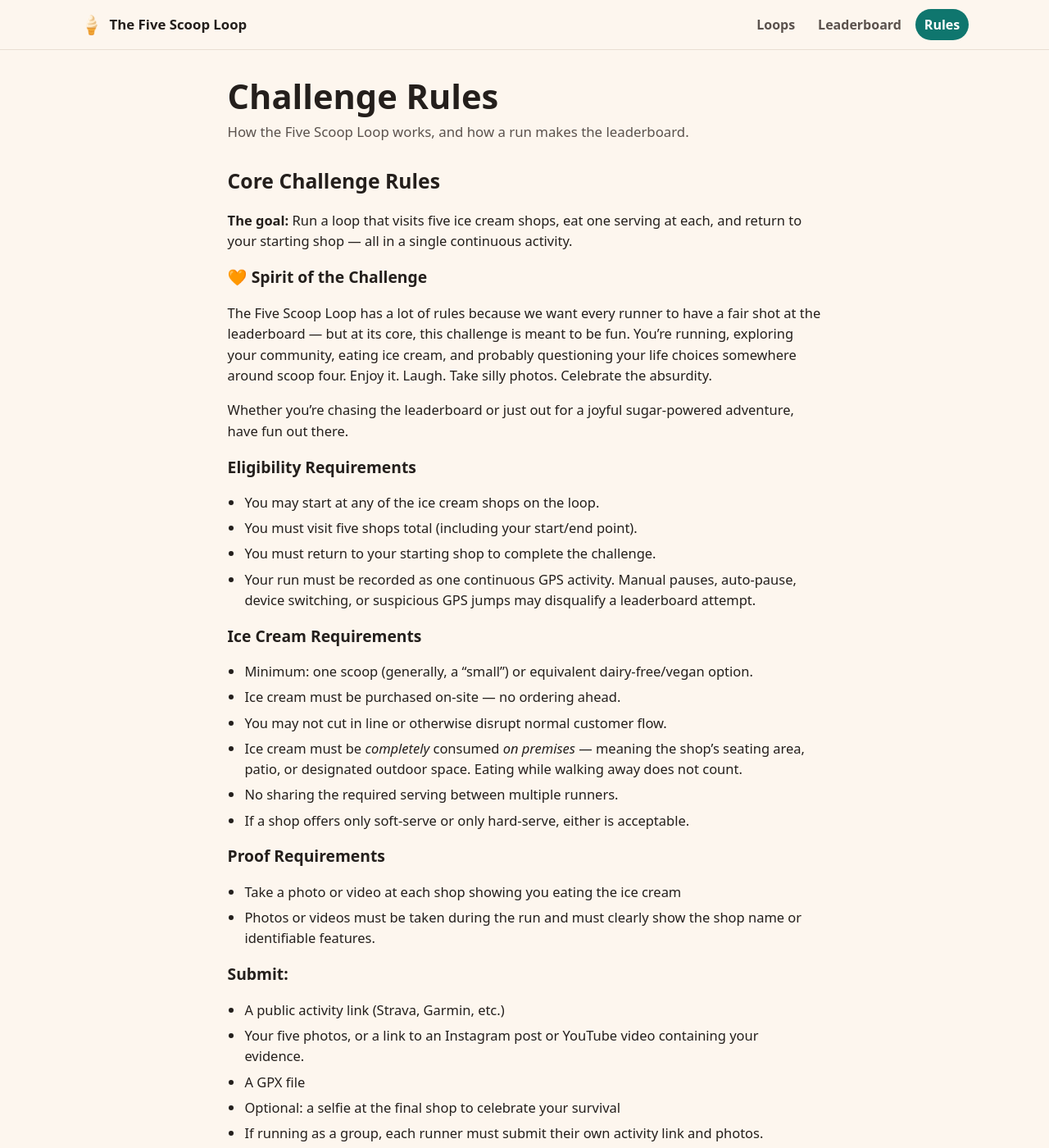
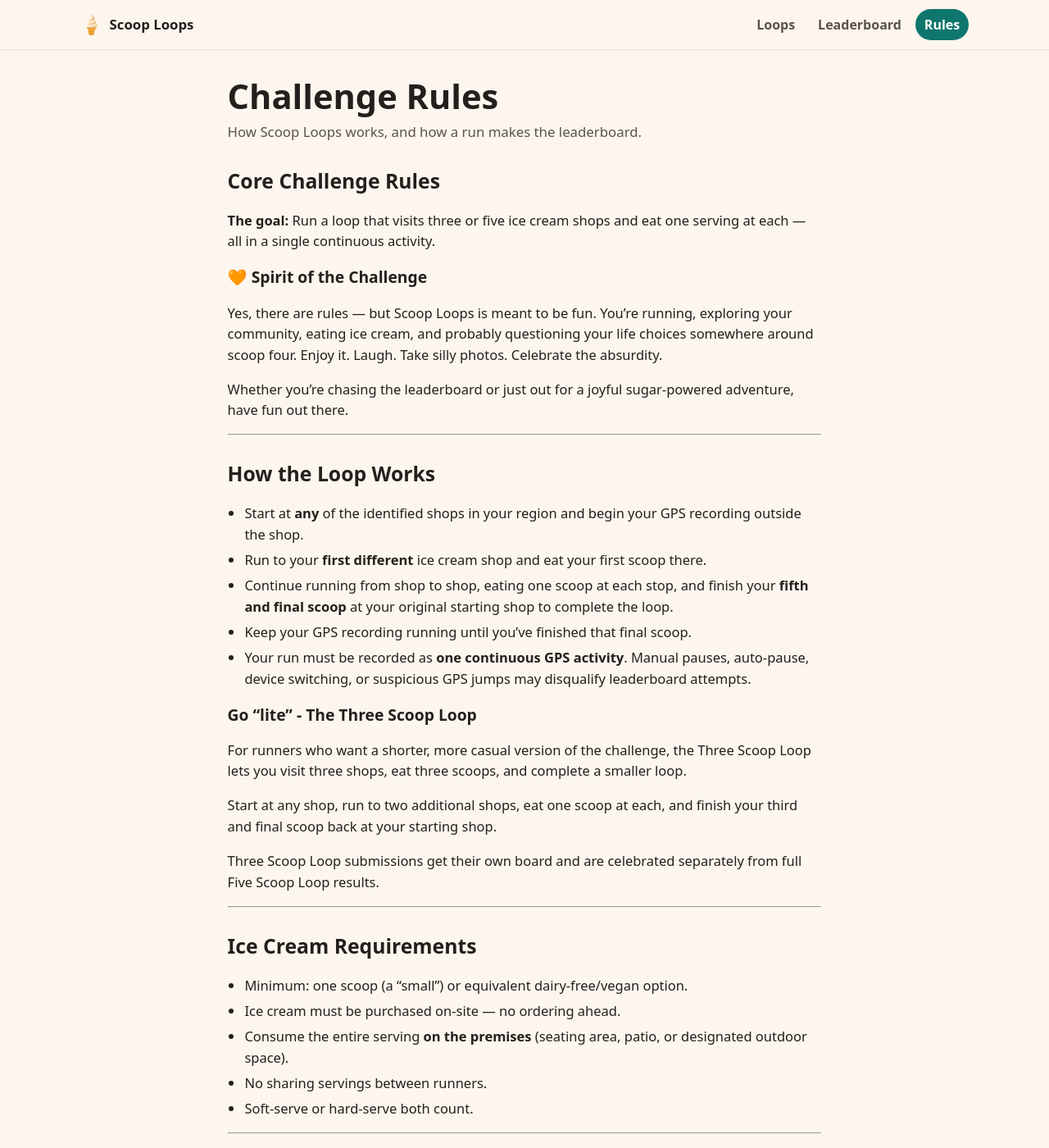
Before and after one commit to jasonday/The-Five-Scoop-Loop, a Jekyll site: the page built from rules.md, in a window 1280 px wide and 1400 px high. Shown: the whole window at 82% size. Built offline with Jekyll 4.4.1, drawn with Linux system fonts in a browser that asks for light colours; a script that is not in the unit is left out; some of the changed text lies outside the part shown.

Commit message:
Add Three/Five Scoop Loop boards; rename site to Scoop Loops
Two leaderboards per region
- New loopType ("five" | "three") derived from the form question "Did you
  complete the Five Scoop Loop or the Three Scoop Loop?".
- Each region now shows a Five Scoop Loop board and a Three Scoop Loop board,
  each ranked by finish time. The fun-run board is removed; unfinished runs are
  shared on Instagram instead.
- process.js drops rerouted/funRun/funRunReason; app.js replaces the
  eligible/funRuns getters with boardFor(type) + a boards list and a
  loopTypeLabel helper; the modal shows a loop-type pill and a Region row.
- Sample data, rules, and README updated to the two-board model.

Rename to "Scoop Loops"
- Site title, H1, hero copy, footer/README, and cosmetic references renamed.
  The loop-type names ("Five/Three Scoop Loop") and the Google Form question
  strings are intentionally unchanged.
- baseurl -> /scoop-loops; footer GitHub link fixed to
  github.com/jasonday/scoop-loops (was the wrong owner). Hashtag -> #scooploops.

Note: index.html had been rolled back on disk (OneDrive sync) to a pre-evidence
state; restored from d4e310f before applying these changes, so evidence embeds,
deep links, and the share button are intact.

Co-Authored-By: Claude Opus 4.8 <noreply@anthropic.com>

```diff
--- a/_config.yml
+++ b/_config.yml
@@ -1,12 +1,13 @@
-title: The Five Scoop Loop
-tagline: Run a loop, visit five ice cream shops, earn your scoops.
+title: Scoop Loops
+tagline: Run a loop, visit ice cream shops, earn your scoops.
 description: >-
   A regional ice cream run challenge. Run a single continuous loop that visits
-  five ice cream shops across Maine, eat at each one, and return to your start.
+  three or five ice cream shops across Maine, eat at each one, and return to
+  your start.
 # Set this to your published URL. For a project site it is
 # https://<user>.github.io/<repo>. Leave baseurl empty for a user/org site.
 url: "https://jasonday.github.io"
-baseurl: "/The-Five-Scoop-Loop"
+baseurl: "/scoop-loops"
 
 # Build settings
 markdown: kramdown
--- a/_includes/footer.html
+++ b/_includes/footer.html
@@ -2,7 +2,7 @@
   <div class="site-footer__inner">
     <p>{{ site.title }} — a friendly, unofficial community challenge. Run smart, eat well, be kind to the shops.</p>
     <p>{{ site.title }} was devised by members of the <a href="https://linktr.ee/pipingplovers">Piping Plovers Run Club</a> and implemented by <a href="https://jasonbyday.com">Jason Day</a>.</p>
-    <p>If you want to add another loop, open an issue or PR on <a href="https://github.com/jasonbyday/the-five-scoop-loop">GitHub</a>.</p>
+    <p>If you want to add another loop, open an issue or PR on <a href="https://github.com/jasonday/scoop-loops">GitHub</a>.</p>
     <p class="site-footer__meta">
       Maps &copy; <a href="https://www.openstreetmap.org/copyright">OpenStreetMap</a> contributors, tiles by
       <a href="https://carto.com/attributions">CARTO</a>.
--- a/assets/css/main.css
+++ b/assets/css/main.css
@@ -1,5 +1,5 @@
 /* =========================================================
-   The Five Scoop Loop
+   Scoop Loops
    Custom, accessible, mobile-first styles.
    Colors chosen for WCAG AA contrast in light and dark.
    ========================================================= */
@@ -364,6 +364,9 @@ table.board tbody tr:hover { background: var(--pink-soft); }
 }
 .subhead h3 { margin: 0; font-size: 1.15rem; }
 .subhead .hint { color: var(--ink-soft); font-size: 0.9rem; margin: 0; }
+.board-block + .board-block { margin-top: 1.4rem; }
+.board-note { margin-top: 1.2rem; }
+.board-block .subhead { margin-top: 0.8rem; }
 
 /* -------------------- Modal -------------------- */
 .modal-backdrop {
@@ -503,8 +506,8 @@ table.board tbody tr:hover { background: var(--pink-soft); }
   font-size: 0.78rem;
   font-weight: 700;
 }
-.pill--eligible { background: var(--mint-soft); color: var(--mint); }
-.pill--fun { background: var(--pink-soft); color: var(--pink); }
+.pill--eligible, .pill--five { background: var(--mint-soft); color: var(--mint); }
+.pill--fun, .pill--three { background: var(--pink-soft); color: var(--pink); }
 
 .visually-hidden {
   position: absolute !important;
--- a/rules.md
+++ b/rules.md
@@ -1,70 +1,82 @@
 ---
 layout: page
 title: Challenge Rules
-subtitle: How the Five Scoop Loop works, and how a run makes the leaderboard.
+subtitle: How Scoop Loops works, and how a run makes the leaderboard.
 permalink: /rules/
-description: The rules and guidelines for completing a Five Scoop Loop.
+description: The rules and guidelines for completing a Scoop Loop.
 ---
 
 ## Core Challenge Rules
-**The goal:** Run a loop that visits five ice cream shops, eat one serving at each, and return to your starting shop — all in a single continuous activity.
+**The goal:** Run a loop that visits three or five ice cream shops and eat one serving at each — all in a single continuous activity.
 
 ### 🧡 Spirit of the Challenge
-The Five Scoop Loop has a lot of rules because we want every runner to have a fair shot at the leaderboard — but at its core, this challenge is meant to be fun. You’re running, exploring your community, eating ice cream, and probably questioning your life choices somewhere around scoop four. Enjoy it. Laugh. Take silly photos. Celebrate the absurdity.
+Yes, there are rules — but Scoop Loops is meant to be fun. You’re running, exploring your community, eating ice cream, and probably questioning your life choices somewhere around scoop four. Enjoy it. Laugh. Take silly photos. Celebrate the absurdity.
 
 Whether you’re chasing the leaderboard or just out for a joyful sugar‑powered adventure, have fun out there.
 
-### Eligibility Requirements
-* You may start at any of the ice cream shops on the loop.
-* You must visit five shops total (including your start/end point).
-* You must return to your starting shop to complete the challenge.
-* Your run must be recorded as one continuous GPS activity. Manual pauses, auto‑pause, device switching, or suspicious GPS jumps may disqualify a leaderboard attempt.
+---
 
-### Ice Cream Requirements
-* Minimum: one scoop (generally, a “small”) or equivalent dairy-free/vegan option.
-* Ice cream must be purchased on-site — no ordering ahead.
-* You may not cut in line or otherwise disrupt normal customer flow.
-* Ice cream must be *completely* consumed *on premises* — meaning the shop’s seating area, patio, or designated outdoor space. Eating while walking away does not count.
-* No sharing the required serving between multiple runners.
-* If a shop offers only soft‑serve or only hard‑serve, either is acceptable.
+## How the Loop Works
+* Start at **any** of the identified shops in your region and begin your GPS recording outside the shop.
+* Run to your **first different** ice cream shop and eat your first scoop there.
+* Continue running from shop to shop, eating one scoop at each stop, and finish your **fifth and final scoop** at your original starting shop to complete the loop.
+* Keep your GPS recording running until you’ve finished that final scoop.
+* Your run must be recorded as **one continuous GPS activity**. Manual pauses, auto‑pause, device switching, or suspicious GPS jumps may disqualify leaderboard attempts.
 
-### Proof Requirements
-* Take a photo or video at each shop showing you eating the ice cream
-* Photos or videos must be taken during the run and must clearly show the shop name or identifiable features.
+### Go "lite" - The Three Scoop Loop
+For runners who want a shorter, more casual version of the challenge, the Three Scoop Loop lets you visit three shops, eat three scoops, and complete a smaller loop.
 
-### Submit:
+Start at any shop, run to two additional shops, eat one scoop at each, and finish your third and final scoop back at your starting shop.
+
+Three Scoop Loop submissions get their own board and are celebrated separately from full Five Scoop Loop results.
+
+---
+
+## Ice Cream Requirements
+* Minimum: one scoop (a “small”) or equivalent dairy‑free/vegan option.
+* Ice cream must be purchased on‑site — no ordering ahead.
+* Consume the entire serving **on the premises** (seating area, patio, or designated outdoor space).
+* No sharing servings between runners.
+* Soft‑serve or hard‑serve both count.
+
+---
+
+## Proof Requirements
+* Take a photo or video at each shop showing:
+  * You (or your hand/face) with the ice cream, and
+  * A clearly identifiable feature of the shop.
+* Photos/videos must be taken **during the run**, not before or after.
+
+---
+
+## Submit Your Run
 * A public activity link (Strava, Garmin, etc.)
-* Your five photos, or a link to an Instagram post or YouTube video containing your evidence.
+* A photo at each shop, or a link to an Instagram/YouTube post containing them
 * A GPX file
-* Optional: a selfie at the final shop to celebrate your survival
-* If running as a group, each runner must submit their own activity link and photos.
-* Submit here: [https://forms.gle/iGAL5YutMu5bbtK39](https://forms.gle/iGAL5YutMu5bbtK39)
+* Optional: a selfie at the final shop
+* Group runs: each runner submits their own activity and photos
+* Submit here: https://forms.gle/iGAL5YutMu5bbtK39
 
-### Route Requirements
-* You may choose any order of shops and run any legal pedestrian route (roads, sidewalks, trails).
-* Total distance will vary depending on your chosen path — strategy matters.
-* If you choose to consume your ice cream at the start (at your starting shop) rather than at the end, you must start your GPS recording before entering the line. Typically this means starting your watch on the sidewalk or outside the shop — the same place you will finish your loop.
-* If you choose to consume your ice cream at the end (at your starting shop), you must not stop your GPS recording until you have completely consumed the ice cream.
+---
 
-### Safety & Conduct
+## Safety & Conduct
 * Follow all traffic laws and run safely.
 * Respect shop staff and customers.
-* Clean up any trash (cups, spoons, napkins).
-* Be mindful of shop hours. Arriving before opening or after closing invalidates that stop.
-* If a shop is extremely crowded, be patient — do not pressure staff or customers.
+* Clean up any trash.
+* Arriving before opening or after closing invalidates that stop.
+* If a shop is crowded, be patient — don’t pressure staff or customers.
 
-### Leaderboard vs. Fun Runs
-* The leaderboard ranks completed loops by finish time, fastest first.
-* Leaderboard runs must use the same five designated shops for that region. Any substitution automatically moves the run to the Fun Run board.
+---
 
-### Leaderboard integrity
-* Leaderboard times may be audited. Submissions with inconsistent GPS data, missing photos, or unclear evidence may be rejected or moved to Fun Run status.
+## Leaderboards
+* Each region has two leaderboards, ranked by finish time: the **Five Scoop Loop** and the **Three Scoop Loop**.
+* Five Scoop Loop runs must visit **all five** designated shops for that region.
+* Three Scoop Loop runs may visit **any three** of that region's shops.
+* Submissions may be audited. Runs with unclear evidence or GPS issues may be removed.
 
 <div class="callout" markdown="1">
-**Did a closed shop force you to reroute?** If you answered yes on the submission
-form, your run is logged as a **fun run** rather than a ranked result. Fun runs
-get their own board and are still celebrated. They are kept separate so every
-ranked runner is measured against the same five stops.
+**Didn't finish?**
+No shame in a shop being closed or a loop cut short. Share your attempt on Instagram with **#scooploops** and celebrate the effort.
 </div>
 
-Pick your region on the [home page]({{ '/' | relative_url }}) to see each loop's map, leaderboard, and fun runs.
+Pick your region on the [home page]({{ '/' | relative_url }}) to see each loop's map and both leaderboards.
```
Also changed, not shown: _data/submissions.json (+14 -20 lines), assets/js/app.js (+13 -14 lines), index.html (+23 -52 lines), .github/apps-script/README.md, .github/scripts/package.json, .github/scripts/process.js, README.md, 1 other file.
